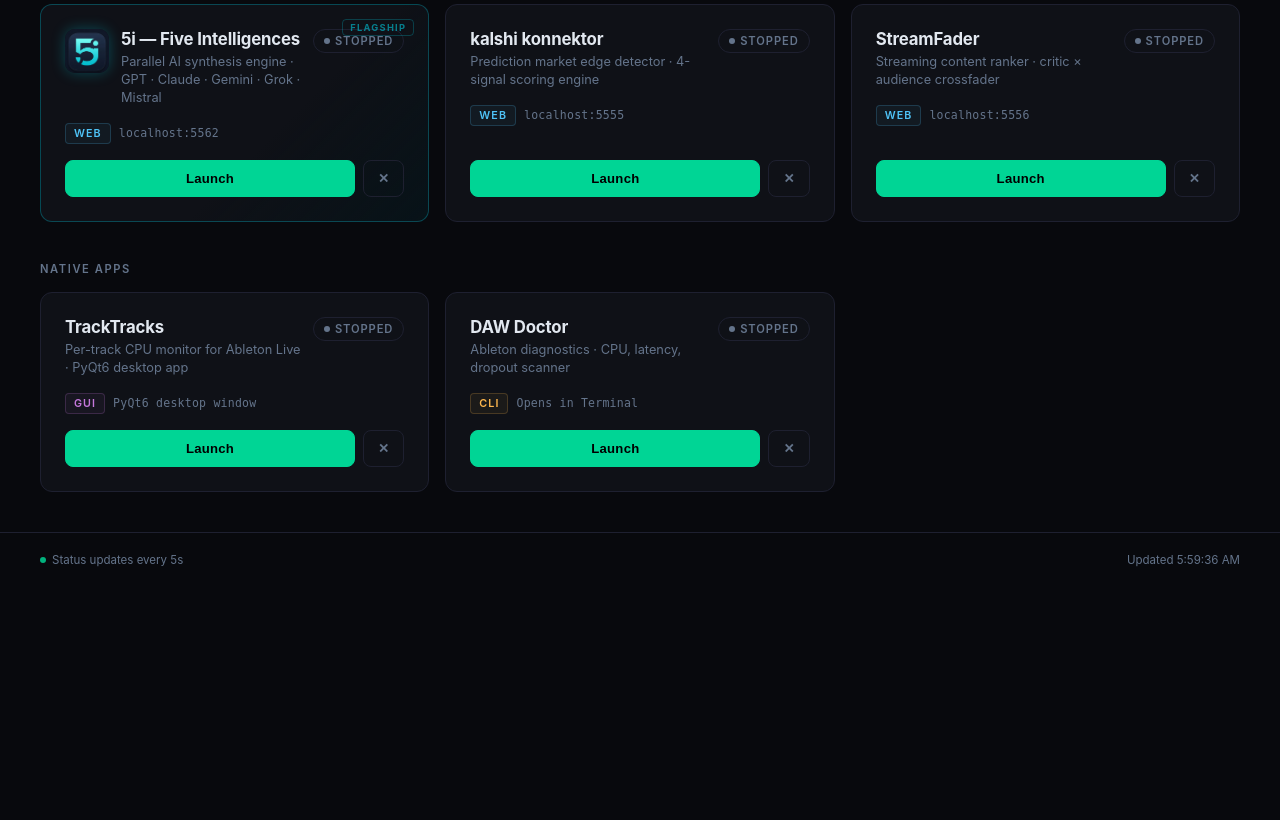
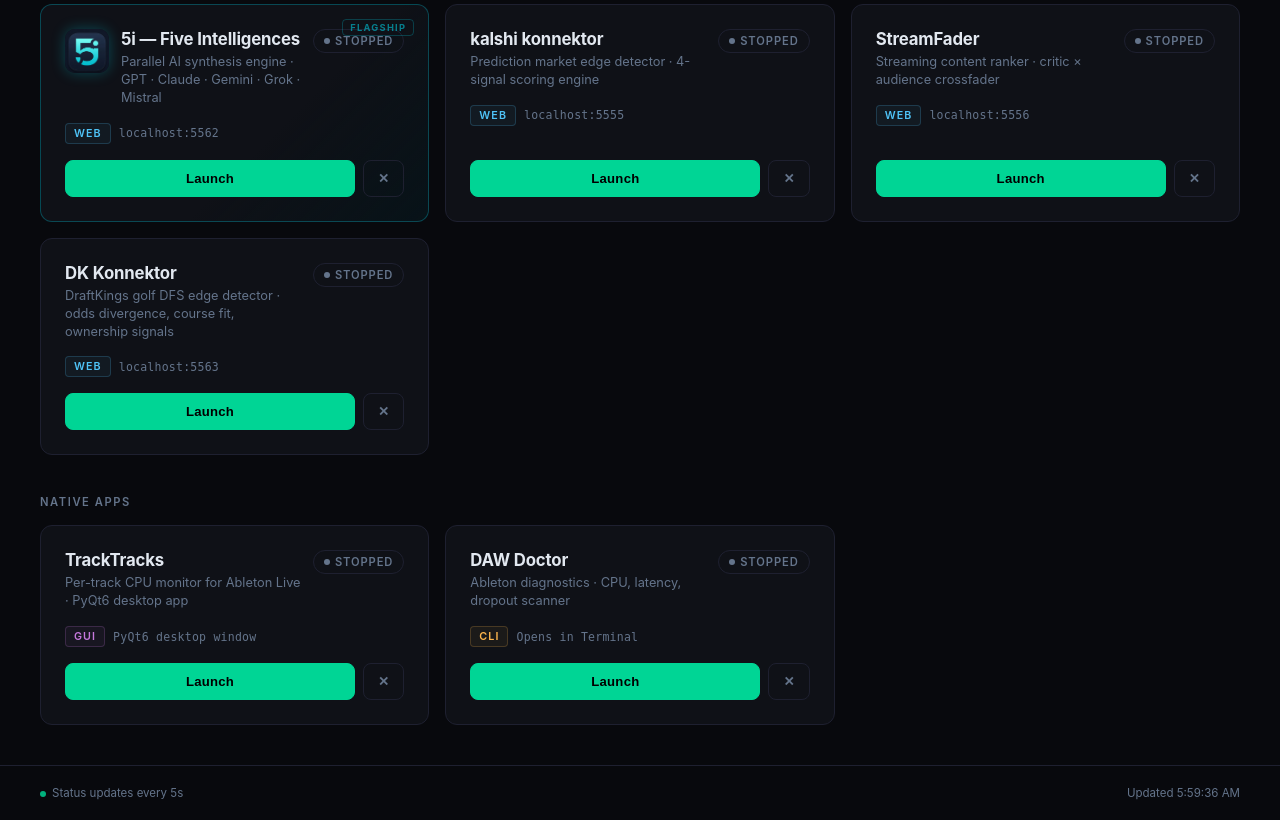
Before and after one commit to papjamzzz/launcher, a Flask app: page / in a window 1280 px wide. Shown: the part 421-1241 px from the top of the page. Before the commit the page ends 988 px from the top, so only its background shows below. Run offline with Flask 3, Linux system fonts and the light colour scheme; data that the repository does not hold is empty.

Commit message:
register DK Konnektor (port 5563)

```diff
--- a/app.py
+++ b/app.py
@@ -35,6 +35,16 @@ APPS = {
         'cmd': ['python3', 'app.py'],
         'type': 'web',
         'match': 'streamfader/app.py',
+    },
+    'dkkonnektor': {
+        'name': 'DK Konnektor',
+        'desc': 'DraftKings golf DFS edge detector',
+        'port': 5563,
+        'url': 'http://localhost:5563',
+        'cwd': os.path.expanduser('~/dk-konnektor'),
+        'cmd': ['python3', 'app.py'],
+        'type': 'web',
+        'match': 'dk-konnektor/app.py',
     },
     'tracktracks': {
         'name': 'TrackTracks',
--- a/templates/index.html
+++ b/templates/index.html
@@ -497,6 +497,27 @@
         </div>
       </div>
 
+      <div class="card" id="card-dkkonnektor" data-key="dkkonnektor" data-type="web" data-url="http://localhost:5563">
+        <div class="card-header">
+          <div class="card-meta">
+            <div class="card-name">DK Konnektor</div>
+            <div class="card-desc">DraftKings golf DFS edge detector · odds divergence, course fit, ownership signals</div>
+          </div>
+          <div class="status-badge stopped" id="badge-dkkonnektor">
+            <span class="dot"></span><span>Stopped</span>
+          </div>
+        </div>
+        <div style="display:flex;gap:8px;align-items:center">
+          <span class="card-type web">Web</span>
+          <span class="card-url">localhost:5563</span>
+        </div>
+        <div class="card-actions">
+          <button class="btn btn-launch" id="launch-dkkonnektor" onclick="launch('dkkonnektor')">Launch</button>
+          <button class="btn btn-open" id="open-dkkonnektor" onclick="openApp('dkkonnektor')" style="display:none" title="Open in browser">↗</button>
+          <button class="btn btn-stop" onclick="stop('dkkonnektor')" title="Stop">✕</button>
+        </div>
+      </div>
+
     </div>
   </div>
 
@@ -557,6 +578,7 @@
 const URLS = {
   kalshi: 'http://localhost:5555',
   streamfader: 'http://localhost:5556',
+  dkkonnektor: 'http://localhost:5563',
 };
 
 function setStatus(key, running) {
```
Also changed, not shown: Launcher Logo.jpg (added).
